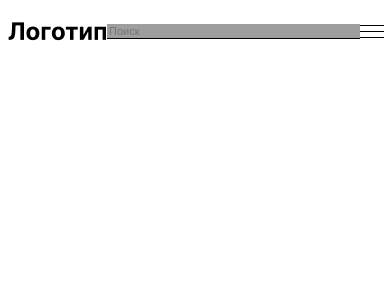
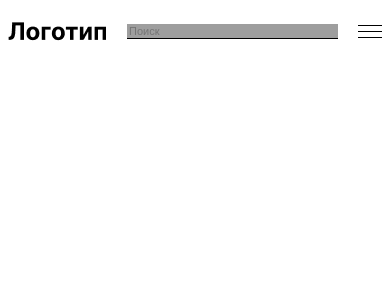
Before and after one commit to qramona/RiivSherr, a React (Vite) app: page / in a window 390 px wide. Shown: the top 300 px of the page. Built offline with nearby package versions, Linux system fonts and the light colour scheme; grey boxes are pictures that could not be loaded.

Commit message:
input padding has been changed

```diff
--- a/src/components/Layouts/Header/Header.css
+++ b/src/components/Layouts/Header/Header.css
@@ -52,7 +52,7 @@ header{
     border-bottom: black solid 1px;
     background: url("/Users/yuliiapodlutskaia/module-arc/src/assets/icons/Loup.png");
     background-repeat: no-repeat;
-    background-position: right;
+    background-position: right;padding-right: 2em;
 }
 .burger__menu{
     display: none;
@@ -253,10 +253,11 @@ header{
     }
     .header__input{
         display: flex;
+        padding-right: 2em;
     }
     .input{
         display: flex;
-        width: 30dvh;
+        width: 25dvh;
     }
     .burger__menu{
         display: flex;
@@ -279,6 +280,7 @@ header{
      .CloseLogo>img{
          height: 30px;
          width: 30px;
+         padding: 1em 0;
          z-index: 10;
      }
      .BurgerItems{
@@ -288,14 +290,20 @@ header{
          justify-content: center;
          justify-self: center;
          position: absolute;
+         text-align: center;
          left: 0;
          background: #606169;
          width: 100%;
      }
      .BurgerItems-li{
          padding: 0.5em 0;
+         transition: 0.5s;
      }
 
+     .BurgerItems-li:hover{
+         opacity: 0.3;
+         border-bottom: solid 2px black;
+     }
 }
 @media screen and (max-width: 576px) {
 
```
Also changed, not shown: src/modules/registration/registration.css (added), src/modules/registration/registration.jsx (added).
